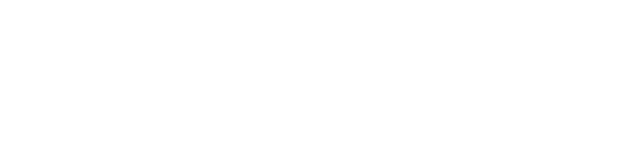
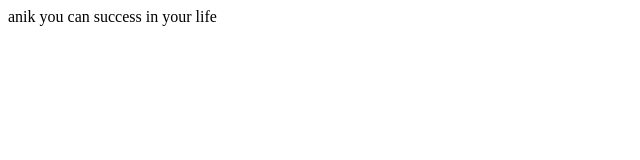
Before and after one commit to Anikkhan-web/special-bit, a plain HTML site: page index.html in a window 1280 px wide. Shown: the whole page, without its empty margins (0-640 px from the left). Drawn offline with Linux system fonts and the light colour scheme.

Commit message:
some text added

```diff
--- a/index.html
+++ b/index.html
@@ -7,6 +7,7 @@
     <title>Document</title>
 </head>
 <body>
+    anik you can success in your life
 
 </body>
 </html>
```
